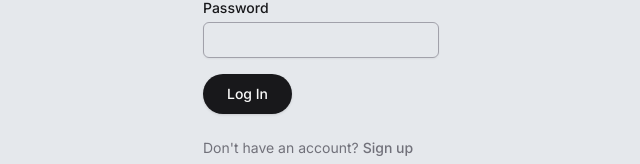
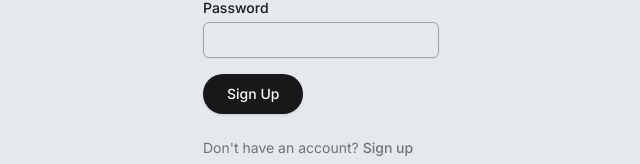
Before and after one commit to mlguels/petlux, a Next.js app: page /login in a window 1280 px wide. Shown: the part 405-569 px from the top of the page, without its empty margins (319-959 px from the left). Built offline with nearby package versions, Linux system fonts and the light colour scheme.

Commit message:
Add authform

```diff
--- a/app/(auth)/signup/page.tsx
+++ b/app/(auth)/signup/page.tsx
@@ -7,7 +7,7 @@ export default function Page() {
   return (
     <main>
       <H1 className="mb-5 text-center">Sign up</H1>
-      <AuthForm />
+      <AuthForm type="login" />
 
       <p className="mt-6 text-sm text-zinc-500">
         Don&apos;t have an account?{" "}
--- a/components/auth-form.tsx
+++ b/components/auth-form.tsx
@@ -1,10 +1,15 @@
+import { logIn } from "@/actions/actions";
 import { Button } from "./ui/button";
 import { Input } from "./ui/input";
 import { Label } from "./ui/label";
 
-export default function AuthForm() {
+interface AuthFormProps {
+  type: "login" | "signup";
+}
+
+export default function AuthForm({ type }: AuthFormProps) {
   return (
-    <form>
+    <form action={logIn}>
       <div className="space-y-1">
         <Label htmlFor="email">Email</Label>
         <Input id="email" type="email" />
@@ -15,7 +20,7 @@ export default function AuthForm() {
         <Input id="password" type="password" />
       </div>
 
-      <Button>Log In</Button>
+      <Button>{type === "login" ? "Log In" : "Sign Up"}</Button>
     </form>
   );
 }
```
